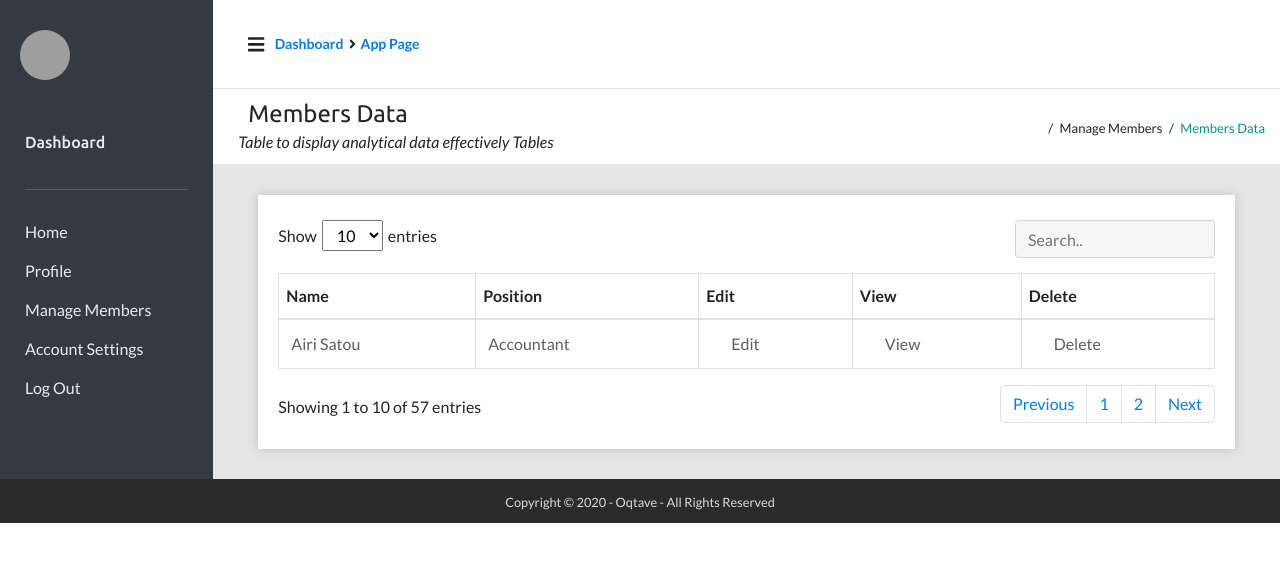
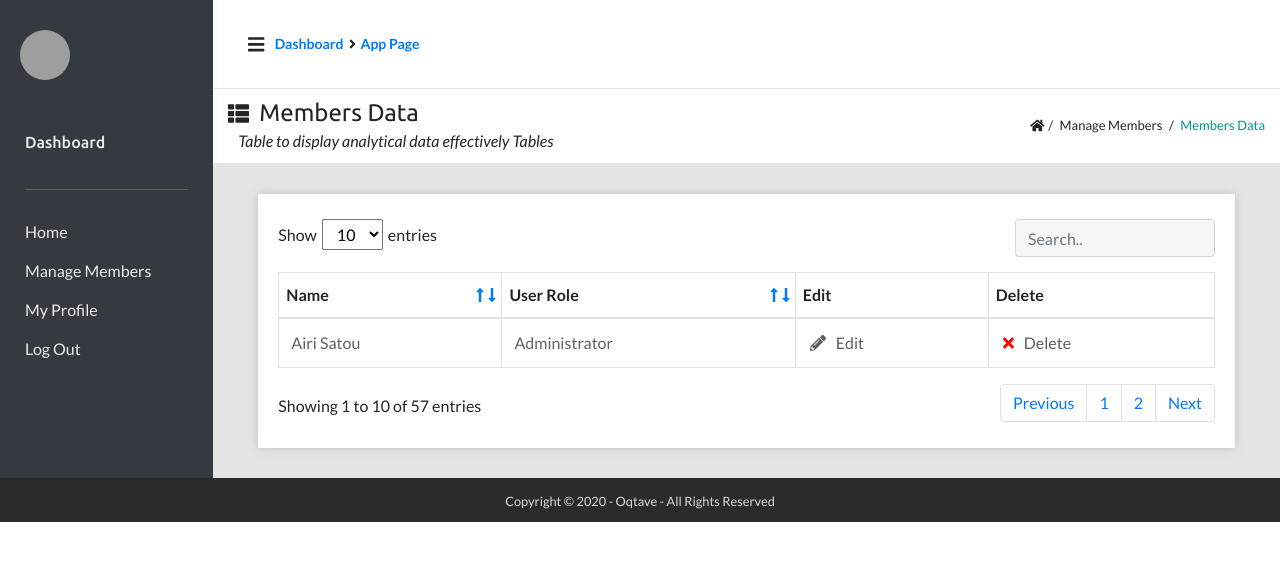
Before and after one commit to oikantik/user-management-boilerplate, a React (Create React App) app: page /members in a window 1280 px wide. Shown: the top 562 px of the page. Built offline with nearby package versions, Linux system fonts and the light colour scheme; grey boxes are pictures that could not be loaded.

Commit message:
updated icons

```diff
--- a/src/components/common/SidebarNav.js
+++ b/src/components/common/SidebarNav.js
@@ -47,19 +47,17 @@ const SidebarNav = () => {
                     Home
                   </a>
                 </li>
-                <li className="nav-item">
-                  <a className="dropdown-item" href="profile.html">
-                    Profile
-                  </a>
-                </li>
+
                 <li className="nav-item">
                   <a className="dropdown-item" href="members.html">
                     Manage Members
                   </a>
                 </li>
-                <a className="dropdown-item" href="accountSettings.html">
-                  Account Settings
-                </a>
+                <li className="nav-item">
+                  <a className="dropdown-item" href="profile.html">
+                    My Profile
+                  </a>
+                </li>
                 <li className="nav-item">
                   <a className="dropdown-item" href="login.html">
                     Log Out
--- a/src/components/members/MembersList.js
+++ b/src/components/members/MembersList.js
@@ -1,40 +1,68 @@
 import React from "react";
+import { Row, Col } from "react-bootstrap";
+
+import { FontAwesomeIcon } from "@fortawesome/react-fontawesome";
+import {
+  faThList,
+  faHome,
+  faLongArrowAltUp,
+  faLongArrowAltDown,
+  faPencilAlt,
+  faTimes,
+} from "@fortawesome/free-solid-svg-icons";
 
 const MembersList = () => {
   return (
-    <div className="row main-board members-info-area">
-      <div className="col-xl-12 col-lg-12 col-md-12 col-sm-12 col-12 main-board-cl-left members-info-area-cl">
-        <div className="row members-info-area-cl-rw">
-          <div className="col-xl-6 col-lg-6 col-md-6 col-sm-12 col-12 members-info-cl">
+    <Row className="main-board members-info-area">
+      <Col
+        xl={12}
+        className="col-lg-12 col-md-12 col-sm-12 col-12 main-board-cl-left members-info-area-cl"
+      >
+        <Row className="members-info-area-cl-rw">
+          <Col
+            xl={6}
+            className="col-lg-6 col-md-6 col-sm-12 col-12 members-info-cl"
+          >
             <div className="members-left-txt">
               <h4>
-                <span>
-                  <i className="fa fa-th-list"></i>
-                </span>
+                <FontAwesomeIcon
+                  size="sm"
+                  icon={faThList}
+                  style={{ marginRight: "10px" }}
+                />
                 Members Data
               </h4>
               <p>Table to display analytical data effectively Tables</p>
             </div>
-          </div>
+          </Col>
 
-          <div className="col-xl-6 col-lg-6 col-md-6 col-sm-12 col-12 members-info-cl">
+          <Col
+            xl={6}
+            className="col-lg-6 col-md-6 col-sm-12 col-12 members-info-cl"
+          >
             <div className="members-right-txt">
               <p>
-                <i className="fa fa-home"></i>
+                <FontAwesomeIcon icon={faHome} />
                 <span>/</span> Manage Members <span>/</span>{" "}
                 <a href="" title="">
                   Members Data
                 </a>
               </p>
             </div>
-          </div>
-        </div>
+          </Col>
+        </Row>
 
-        <div className="row members-data-rw ">
-          <div className="col-xl-12 col-lg-12 col-md-12 col-sm-12 col-12 members-data-cl">
+        <Row className="members-data-rw ">
+          <Col
+            xl={12}
+            className="col-lg-12 col-md-12 col-sm-12 col-12 members-data-cl"
+          >
             <div className="members-data-all">
-              <div className="row members-data-rw-up ">
-                <div className="col-xl-6 col-lg-6 col-md-6 col-sm-12 col-12 members-data-cl-hd-lft">
+              <Row className="members-data-rw-up ">
+                <Col
+                  xl={6}
+                  className="col-lg-6 col-md-6 col-sm-12 col-12 members-data-cl-hd-lft"
+                >
                   <div className="members-data-hd-lft">
                     <div className="show-list">
                       <span>Show</span>
@@ -47,9 +75,12 @@ const MembersList = () => {
                       <span>entries</span>
                     </div>
                   </div>
-                </div>
+                </Col>
 
-                <div className="col-xl-6 col-lg-6 col-md-6 col-sm-12 col-12 members-data-cl-hd-rt">
+                <Col
+                  xl={6}
+                  className="col-xl-6 col-lg-6 col-md-6 col-sm-12 col-12 members-data-cl-hd-rt"
+                >
                   <div className="members-data-hd-rt">
                     <div className="members-filter-src">
                       <input
@@ -60,13 +91,16 @@ const MembersList = () => {
                       />
                     </div>
                   </div>
-                </div>
-              </div>
+                </Col>
+              </Row>
 
               {/** <!--Table--> */}
 
-              <div className="row members-table-rw">
-                <div className="col-xl-12 col-lg-12 col-md12 col-sm-12 col-12 members-table-cl">
+              <Row className="members-table-rw">
+                <Col
+                  xl={12}
+                  className="col-lg-12 col-md12 col-sm-12 col-12 members-table-cl"
+                >
                   <div className="members-table">
                     <table className="table table-bordered">
                       <thead>
@@ -75,67 +109,63 @@ const MembersList = () => {
                             <p>Name</p>
                             <p className="updown">
                               <a href="" title="">
-                                <i className="fa fa-long-arrow-up"></i>
+                                <FontAwesomeIcon
+                                  icon={faLongArrowAltUp}
+                                  style={{
+                                    marginRight: "2px",
+                                    marginLeft: "2px",
+                                  }}
+                                />
                               </a>
                               <a href="" title="">
-                                <i className="fa fa-long-arrow-down"></i>
+                                <FontAwesomeIcon
+                                  icon={faLongArrowAltDown}
+                                  style={{
+                                    marginRight: "2px",
+                                    marginLeft: "2px",
+                                  }}
+                                />
                               </a>
                             </p>
                           </th>
 
                           <th className="list-option-ps">
-                            <p>Position</p>
+                            <p>User Role</p>
                             <p className="updown">
                               <a href="" title="">
-                                <i className="fa fa-long-arrow-up"></i>
+                                <FontAwesomeIcon
+                                  icon={faLongArrowAltUp}
+                                  style={{
+                                    marginRight: "2px",
+                                    marginLeft: "2px",
+                                  }}
+                                />
                               </a>
                               <a href="" title="">
-                                <i className="fa fa-long-arrow-down"></i>
+                                <FontAwesomeIcon
+                                  icon={faLongArrowAltDown}
+                                  style={{
+                                    marginRight: "2px",
+                                    marginLeft: "2px",
+                                  }}
+                                />
                               </a>
                             </p>
                           </th>
 
                           <th className="list-option-ed">
                             <p>Edit</p>
-                            <p className="updown">
-                              <a href="" title="">
-                                <i className="fa fa-long-arrow-up"></i>
-                              </a>
-                              <a href="" title="">
-                                <i className="fa fa-long-arrow-down"></i>
-                              </a>
-                            </p>
-                          </th>
-
-                          <th className="list-option-vi">
-                            <p>View</p>
-                            <p className="updown">
-                              <a href="" title="">
-                                <i className="fa fa-long-arrow-up"></i>
-                              </a>
-                              <a href="" title="">
-                                <i className="fa fa-long-arrow-down"></i>
-                              </a>
-                            </p>
                           </th>
 
                           <th className="list-option-de">
                             <p>Delete</p>
-                            <p className="updown">
-                              <a href="" title="">
-                                <i className="fa fa-long-arrow-up"></i>
-                              </a>
-                              <a href="" title="">
-                                <i className="fa fa-long-arrow-down"></i>
-                              </a>
-                            </p>
                           </th>
                         </tr>
                       </thead>
                       <tbody id="myTable" className="mytable">
                         <tr>
                           <td>Airi Satou</td>
-                          <td>Accountant</td>
+                          <td>Administrator</td>
                           <td className="icon">
                             <a
                               href=""
@@ -143,30 +173,26 @@ const MembersList = () => {
                               data-toggle="modal"
                               data-target="#dataEdit"
                             >
-                              <span>
-                                <i className="fa fa-pencil"></i>
-                              </span>
+                              <FontAwesomeIcon
+                                icon={faPencilAlt}
+                                style={{
+                                  marginRight: "10px",
+                                  marginLeft: "2px",
+                                }}
+                              />
                               Edit
                             </a>
                           </td>
                           <td className="icon">
-                            <a
-                              href=""
-                              title=""
-                              data-toggle="modal"
-                              data-target="#dataView"
-                            >
-                              <span>
-                                <i className="fa fa-eye"></i>
-                              </span>
-                              View
-                            </a>
-                          </td>
-                          <td className="icon">
                             <a href="" title="">
-                              <span>
-                                <i className="fa fa-times"></i>
-                              </span>
+                              <FontAwesomeIcon
+                                icon={faTimes}
+                                style={{
+                                  marginRight: "10px",
+                                  marginLeft: "2px",
+                                  color: "red",
+                                }}
+                              />
                               Delete
                             </a>
                           </td>
@@ -174,21 +200,27 @@ const MembersList = () => {
                       </tbody>
                     </table>
                   </div>
-                </div>
-              </div>
+                </Col>
+              </Row>
 
               {/** <!--Pagination-->  */}
 
-              <div className="row pagi-data-rw-up ">
-                <div className="col-xl-6 col-lg-6 col-md-6 col-sm-12 col-12 pagi-data-cl-hd-lft">
+              <Row className="pagi-data-rw-up ">
+                <Col
+                  xl={6}
+                  className="col-lg-6 col-md-6 col-sm-12 col-12 pagi-data-cl-hd-lft"
+                >
                   <div className="pagi-data-hd-lft">
                     <div className="show-list-pagi">
                       <span>Showing 1 to 10 of 57 entries</span>
                     </div>
                   </div>
-                </div>
+                </Col>
 
-                <div className="col-xl-6 col-lg-6 col-md-6 col-sm-12 col-12 pagi-data-cl-hd-rt">
+                <Col
+                  xl={6}
+                  className="col-lg-6 col-md-6 col-sm-12 col-12 pagi-data-cl-hd-rt"
+                >
                   <div className="pagi-data-hd-rt">
                     <div className="pagi-filter-src">
                       <ul className="pagination">
@@ -216,13 +248,13 @@ const MembersList = () => {
                       </ul>
                     </div>
                   </div>
-                </div>
-              </div>
+                </Col>
+              </Row>
             </div>
-          </div>
-        </div>
-      </div>
-    </div>
+          </Col>
+        </Row>
+      </Col>
+    </Row>
   );
 };
 
--- a/src/pages/Login.js
+++ b/src/pages/Login.js
@@ -11,7 +11,10 @@ const Login = () => {
       <Container fluid={true} className="login-frm-fld">
         <Container className="login-frm-cntr">
           <Row className="login-frm-rw">
-            <Col xl={4} className="login-frm-cl">
+            <Col
+              xl={4}
+              className="col-lg-5 col-md-7 col-sm-9 col-12 login-frm-cl"
+            >
               <div className="login-frm-info">
                 {/** Login form header starts **/}
                 <div className="login-frm-hd">
--- a/src/pages/Register.js
+++ b/src/pages/Register.js
@@ -10,7 +10,10 @@ const Register = () => {
       <Container fluid={true} className="reg-frm-fld">
         <Container className="reg-frm-cntr">
           <Row className="row reg-frm-rw">
-            <Col xl={6} className="reg-frm-cl">
+            <Col
+              xl={6}
+              className="col-lg-7 col-md-9 col-sm-11 col-12 reg-frm-cl"
+            >
               <div className="reg-frm-info">
                 {/** Registration header starts */}
                 <div className="reg-frm-hd">
```
Also changed, not shown: src/components/register/RegisterForm.js (+5 -5 lines).
